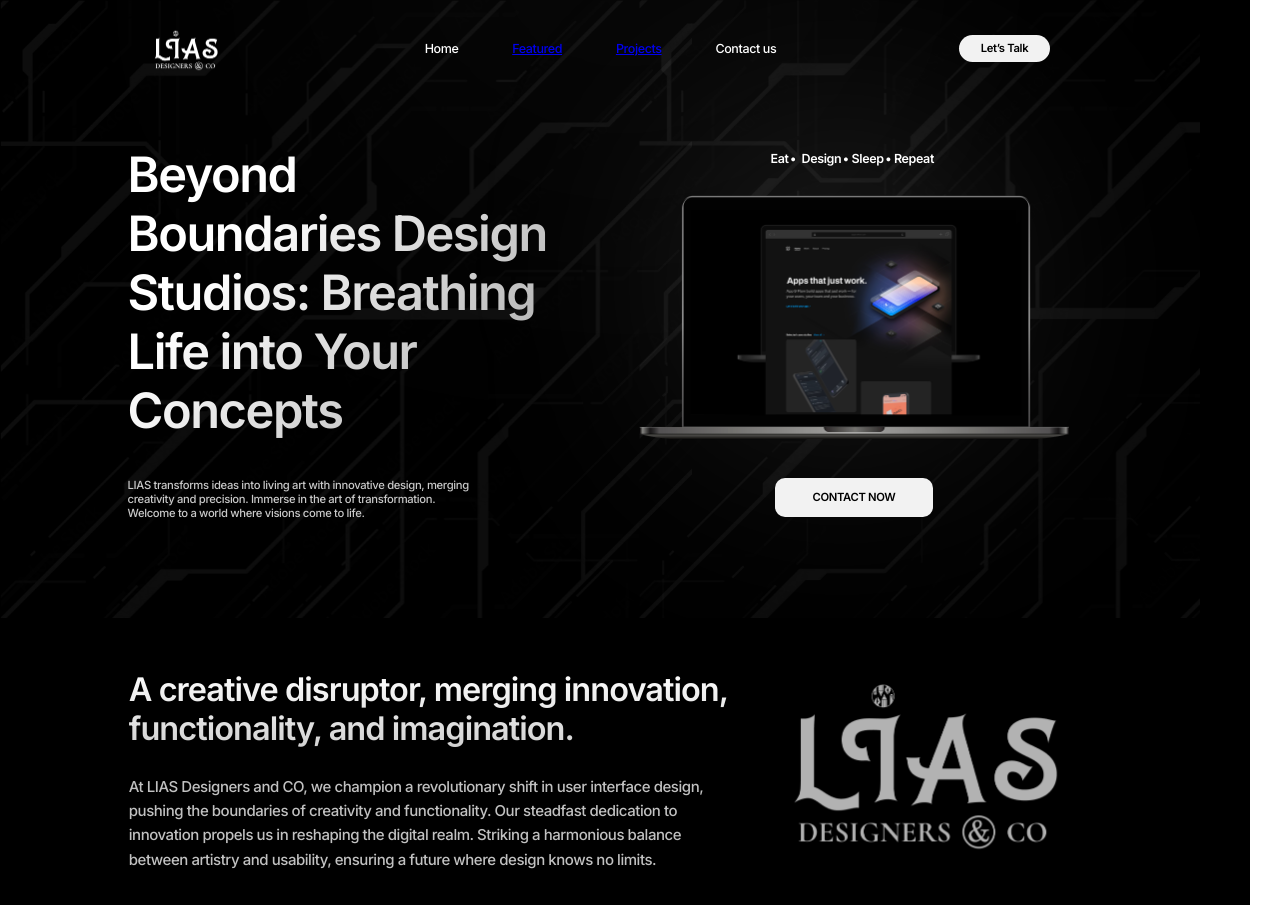
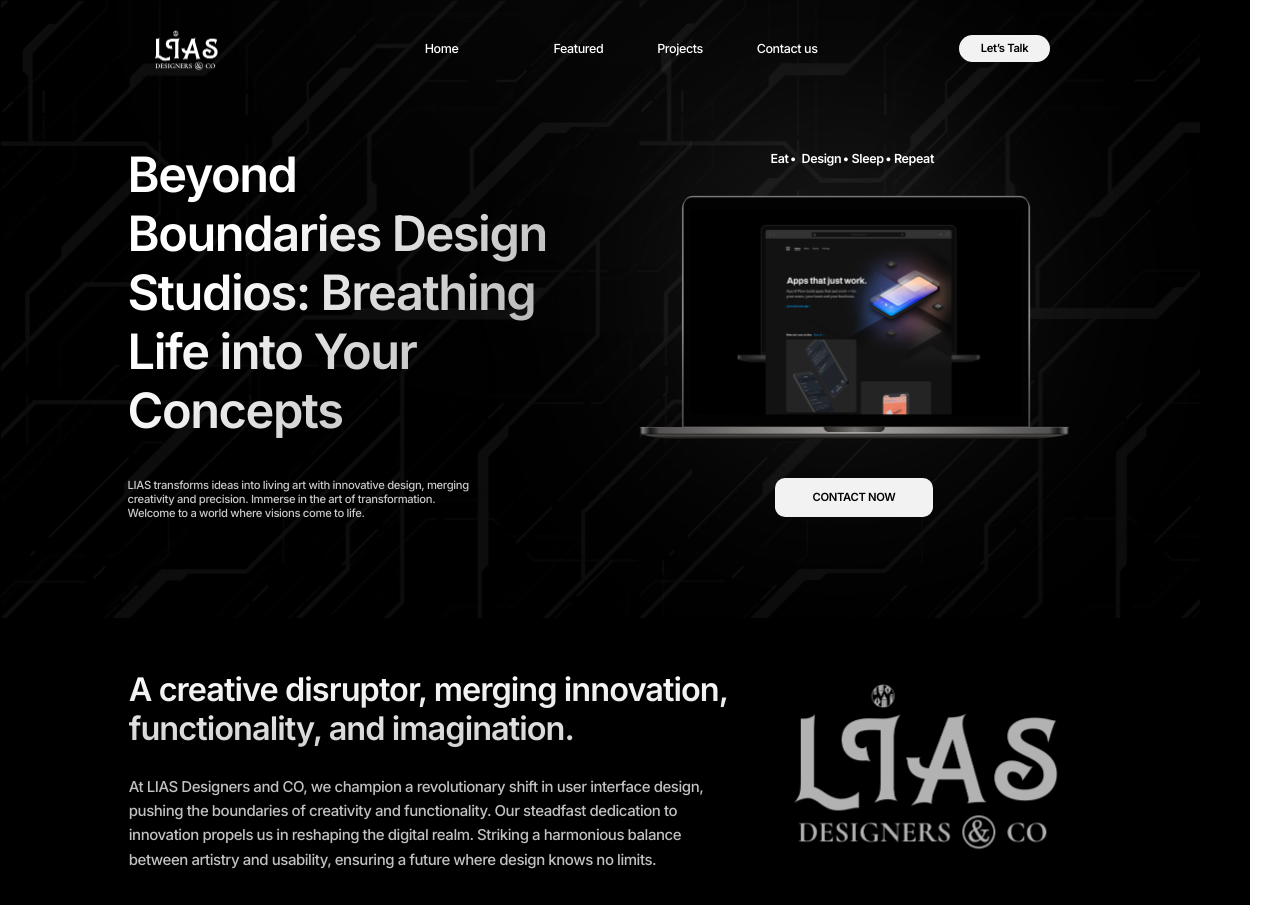
Before and after one commit to lightyagami1427/LIAS4DESIGN, a website built with Parcel: page index.html in a window 1280 px wide. Shown: the top 905 px of the page. Built offline with nearby package versions, Linux system fonts and the light colour scheme.

Commit message:
Update index.html

```diff
--- a/index.html
+++ b/index.html
@@ -26,16 +26,16 @@
 
         <div class="frame-parent">
           <div class="home-wrapper">
-            <div class="home">Home</div>
+            <div class="home"><a style = "text-decoration:none;color:white" href = "#">Home</div>
           </div>
           <div class="home-wrapper">
-            <div class="home"><a href = "#Features">Featured</a></div>
+            <div class="home"><a style = "text-decoration:none;color:white" href = "#Features">Featured</a></div>
           </div>
           <div class="home-wrapper">
-            <div class="home"><a href = "#Projects">Projects</a></div>
+            <div class="home"><a style = "text-decoration:none;color:white" href = "#Projects">Projects</a></div>
           </div>
           <div class="home-wrapper">
-            <div class="home">Contact us</div>
+            <div class="home"><a style = "text-decoration:none;color:white" href = "#Contact">Contact us</div>
           </div>
         </div>
         <div class="frame-group" style = "margin-left:10px">
@@ -290,7 +290,7 @@
           />
         </div>
       </div>
-      <div class="frame-parent5">
+      <div id = "Contact" class="frame-parent5">
         <img class="frame-icon" alt="" src="./public/frame-63.svg" />
 
         <div class="frame-child6"></div>
```
